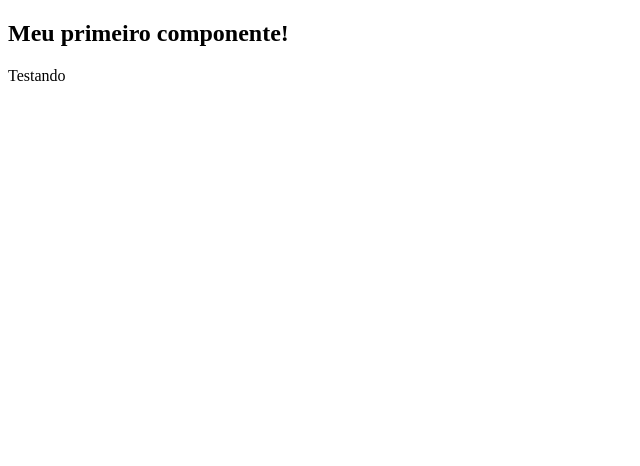
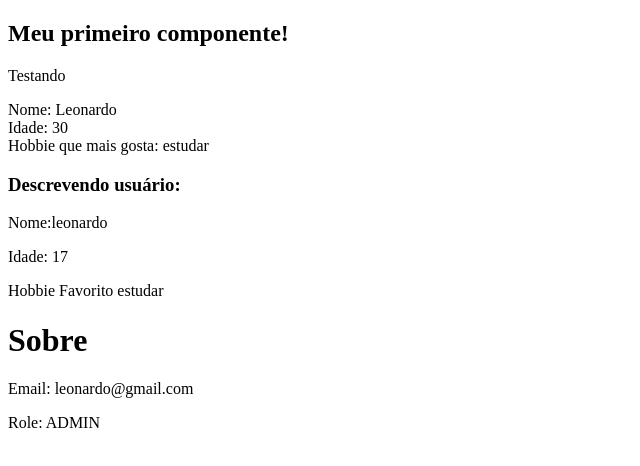
Before and after one commit to ssoaresleo/Angular, an Angular app: page / in a window 1280 px wide. Shown: the top 466 px of the page, without its empty margins (0-640 px from the left). Built offline with nearby package versions, Linux system fonts and the light colour scheme.

Commit message:
feat: data share

```diff
--- a/src/app/app.component.html
+++ b/src/app/app.component.html
@@ -1,2 +1,3 @@
 <router-outlet />
 <first-component />
+<parent-data [name]="userName" [age]="age" [hobbies]="hobbies" [userData]="userData"/>
--- a/src/app/app.component.ts
+++ b/src/app/app.component.ts
@@ -1,14 +1,22 @@
 import { Component } from '@angular/core';
 import { RouterOutlet } from '@angular/router';
 import { FirstComponentComponent } from './components/first-component/first-component.component';
+import { ParentDataComponent, UserData } from './components/parent-data/parent-data.component';
 
 @Component({
   selector: 'app-root',
   standalone: true,
-  imports: [RouterOutlet, FirstComponentComponent],
+  imports: [RouterOutlet, FirstComponentComponent, ParentDataComponent],
   templateUrl: './app.component.html',
-  styleUrl: './app.component.scss'
+  styleUrl: './app.component.scss',
 })
 export class AppComponent {
+  userName = 'leonardo';
+  age = 17
+  hobbies = ['correr', 'jogar', 'estudar'];
   title = 'angular';
+  userData: UserData = {
+    email: "leonardo@gmail.com",
+    role: "ADMIN",
+  }
 }
--- a/src/app/components/first-component/first-component.component.html
+++ b/src/app/components/first-component/first-component.component.html
@@ -1,2 +1,5 @@
 <h2>Meu primeiro componente!</h2>
 <p>Testando</p>
+<span>Nome: {{ name }}</span> <br>
+<span>Idade: {{ age }}</span> <br>
+<span>Hobbie que mais gosta: {{hobbies[2]}}</span>
--- a/src/app/components/first-component/first-component.component.ts
+++ b/src/app/components/first-component/first-component.component.ts
@@ -7,4 +7,8 @@ import { Component } from '@angular/core';
   templateUrl: './first-component.component.html',
   styleUrl: './first-component.component.scss',
 })
-export class FirstComponentComponent {}
+export class FirstComponentComponent {
+  name: string = 'Leonardo';
+  age: number = 30;
+  hobbies = ["correr", "jogar", "estudar"]
+}
--- /dev/null
+++ b/src/app/components/parent-data/parent-data.component.html
@@ -0,0 +1,8 @@
+<h3>Descrevendo usuário:</h3>
+<p>Nome:{{ name }}</p>
+<p>Idade: {{ age }}</p>
+<p>Hobbie Favorito {{ hobbies[2] }}</p>
+
+<h1>Sobre</h1>
+<p>Email: {{ userData.email }}</p>
+<p>Role: {{ userData.role }}</p>
```
Also changed, not shown: src/app/components/parent-data/parent-data.component.ts (added, +23 -0 lines), src/app/components/parent-data/parent-data.component.scss (added), 1 other file (tests, documents, lock files or other folders).
